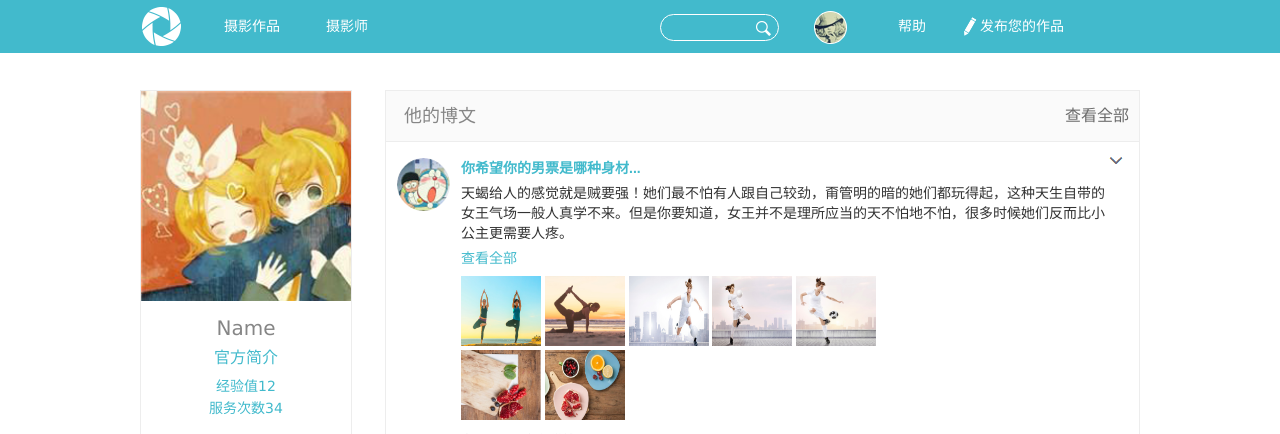
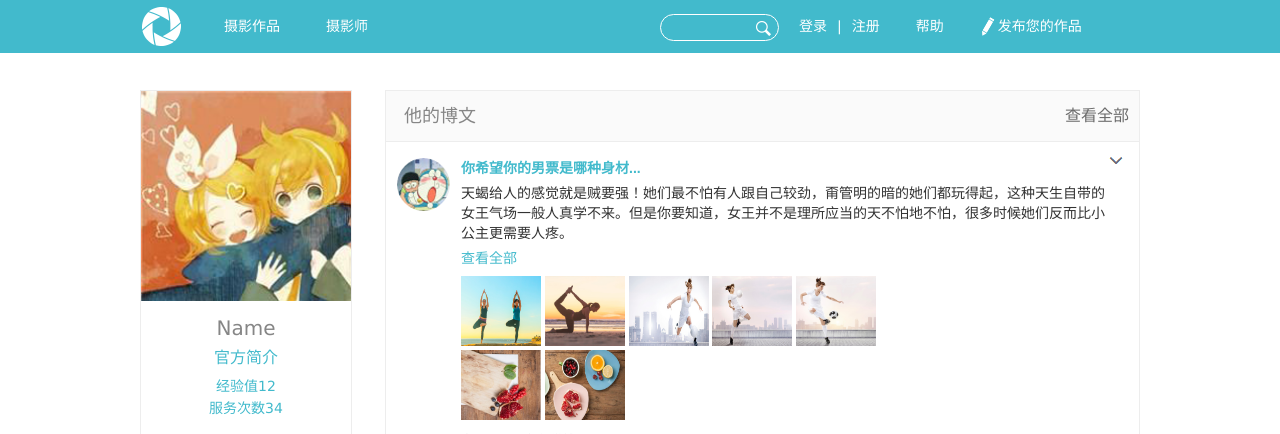
Before and after one commit to xqliu/visualsbest, a Flask app: page /blog in a window 1280 px wide. Shown: the top 434 px of the page. Run offline with Flask 2, Linux system fonts and the light colour scheme; parts of the project's set-up code (start-up, migrations or seed data) failed here and were passed over; some libraries are stand-ins or nearby versions.

Commit message:
修复登陆和注册的层丢失的问题

```diff
--- a/app/templates/layout/front_layout.html
+++ b/app/templates/layout/front_layout.html
@@ -40,7 +40,37 @@
                 <label><button onclick="location='{{ url_for('search') }}'"><img src="../../static/images/serach_small.png" /></button></label>
             </div>
             <div class="login">
-                <a href="#"><img src="../../static/pic/youxiang.png" /></a>
+                <a href="#" class="denglu">登录</a>|<a href="#"  class="zhuce">注册</a>
+                <div class="login_fixed">
+                    <div class="fixed_login_op"></div>
+                    <div class="fixed_login">
+                        <div class="fixed_login_head"><a href="#">注册</a>登录</div>
+                        <ul>
+                            <li>用户名/Emall:</li>
+                            <li><label><input type="text" class="txt"/></label></li>
+                            <li>密码:</li>
+                            <li><label><input type="text" class="txt"/></label></li>
+                            <li><label><input type="checkbox"  class="checkbox"/>记住我</label></li>
+                            <li><button>登录</button><a href="#" class="wangji">忘记密码？</a></li>
+                            <li class="line"><span>或者</span></li>
+                            <li>使用你的社交账户登录:</li>
+                            <li class="hezuo"><a href="#">微博登录</a>|<a href="#">QQ登录</a>|<a href="#">人人网</a></li>
+                        </lu>
+                    </div>
+                </div>
+                <div class="zhuce_fixed">
+                	<div class="fixed_zhuce_op"></div>
+                    <div class="fixed_zhuce">
+                    	<ul>
+                        	<li class="iphone"><a href="#">使用手机登录</a></li>
+                            <li class="qq"><a href="#">使用QQ注册</a></li>
+                            <li class="line"><span>或者</span></li>
+                            <li class="youxiang"><a href="#">使用邮箱登录</a></li>
+                            <li class="green">注册即代表我同意<a href="#">服务条款</a>、<a href="#">隐私政策</a>、<a href="#">隐私政策</a>及<a href="#">隐私政策</a></li>
+                        </ul>
+                        <p>已经有XXX会员?<a href="#">登录</a></p>
+                    </div>
+                </div>
             </div>
             <div class="help"><a href="#">帮助</a></div>
             <div class="header_last"><a href="{{ url_for('create_collection') }}">发布您的作品</a></div>
```
